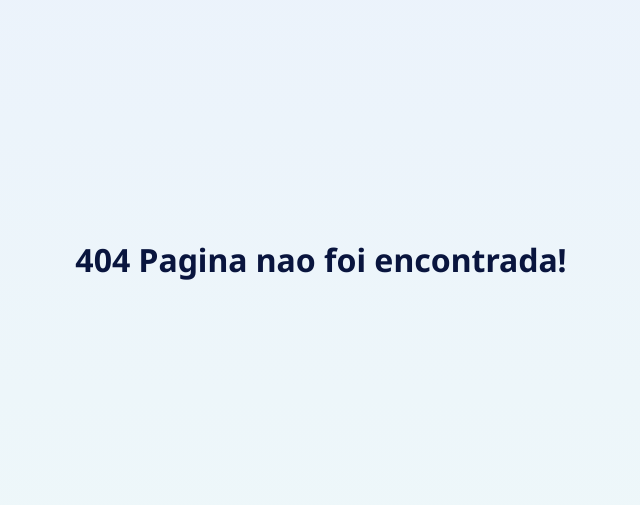
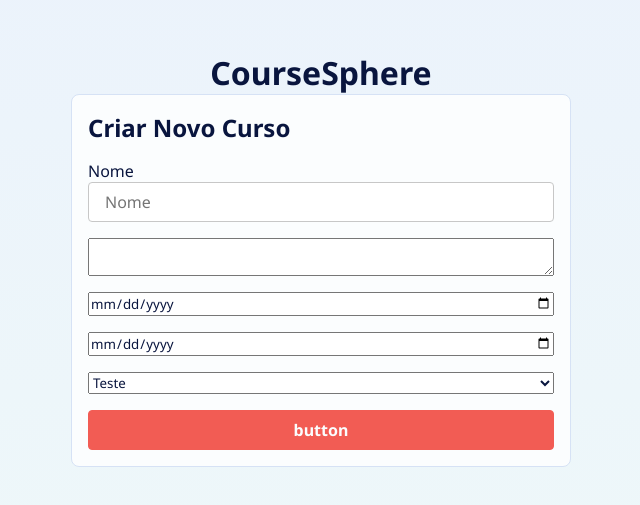
Before and after one commit to Jonas-petty/CourseSphere, a React (Vite) app: page /create/course in a window 1280 px wide. Before the commit this address had no page. Shown: the part 141-646 px from the top of the page, without its empty margins (319-959 px from the left). Built offline with nearby package versions, Linux system fonts and the light colour scheme.

Commit message:
feat: add CreateCourse Template

```diff
--- a/src/App.jsx
+++ b/src/App.jsx
@@ -7,6 +7,7 @@ import SignupPage from './components/pages/SignupPage.jsx'
 import HomePage from './components/pages/HomePage.jsx'
 import NotFoundPage from './components/pages/NotFoundPage.jsx'
 import CourseDetailsPage from './components/pages/CourseDetailsPage.jsx'
+import CreateCoursePage from './components/pages/CreateCoursePage.jsx'
 
 
 function App() {
@@ -21,6 +22,7 @@ function App() {
         <Route element={<ProtectedRoutes />}>
             <Route path='/' element={<HomePage />} />
             <Route path='/course/:courseId' element={<CourseDetailsPage />} />
+            <Route path='create/course' element={<CreateCoursePage />}/>
         </Route>
       </Routes>
     </BrowserRouter>
--- a/src/components/atoms/Text.jsx
+++ b/src/components/atoms/Text.jsx
@@ -2,6 +2,10 @@ import styled from "styled-components";
 
 const DefaultText = styled.h1`
     text-align: center;
+`;
+
+const MediumHeader = styled.h2`
+
 `;
 
 const LargeHeader = styled(DefaultText)`
@@ -15,6 +19,7 @@ function Text({ text = "Text Content", type = "default" }) {
     return (
         <>
             {type === "default" && <DefaultText>{text}</DefaultText>}
+            {type === "medium" && <MediumHeader>{text}</MediumHeader>}
             {type === "large" && <LargeHeader>{text}</LargeHeader>}
         </>
     );
--- a/src/components/organisms/Header.jsx
+++ b/src/components/organisms/Header.jsx
@@ -21,7 +21,7 @@ function Header() {
     return (
         <HeaderStyled>
             <Text />
-            <LinkTo to="/create-course" text="+ Criar Novo Curso" type="button"/>
+            <LinkTo to="/create/course" text="+ Criar Novo Curso" type="button"/>
         </HeaderStyled>
     );
 }
--- /dev/null
+++ b/src/components/pages/CreateCoursePage.jsx
@@ -0,0 +1,9 @@
+import CreateCourseTemplate from "../templates/CreateCourseTemplate";
+
+function CreateCoursePage() {
+    return (
+        <CreateCourseTemplate />
+     );
+}
+
+export default CreateCoursePage;
--- /dev/null
+++ b/src/components/templates/CreateCourseTemplate.jsx
@@ -0,0 +1,51 @@
+import styled from "styled-components";
+import Text from "../atoms/Text";
+import LabeledInput from "../molecules/LabeledInput";
+import Button from "../atoms/Button";
+const Container = styled.div`
+    background: var(--Light_Gradient);
+    height: 100vh;
+    display: flex;
+    flex-direction: column;
+    align-items: center;
+    justify-content: center;
+`;
+
+const Form = styled.form`
+    background-color: var(--Neutral_0);
+
+    border: 1px solid var(--Neutral_200);
+    border-radius: .5rem;
+    padding: 1rem;
+    width: 500px;
+    display: flex;
+    flex-direction: column;
+    gap: 1rem;
+`;
+
+function CreateCourseTemplate() {
+    return (
+        <Container>
+            <h1>CourseSphere</h1>
+            <Form>
+                <Text type="medium" text="Criar Novo Curso" />
+                <LabeledInput
+                    id="name"
+                    LabelText="Nome"
+                    type="text"
+                    placeholder="Nome"
+                    required={true}
+                />
+                <textarea name="description" id="description"></textarea>
+                <input type="date" name="" id="" />
+                <input type="date" name="" id="" />
+                <select>
+                    <option value="teste">Teste</option>
+                </select>
+                <Button type="submit" />
+            </Form>
+        </Container>
+    );
+}
+
+export default CreateCourseTemplate;
--- a/src/components/templates/HomeTemplate.jsx
+++ b/src/components/templates/HomeTemplate.jsx
@@ -22,6 +22,12 @@ function HomeTemplate({}) {
         <Container>
             <ContentContainer>
                 <Header className="header" />
+                <div>
+                    <h2>Seus Cursos</h2>
+                    <div className="filters">
+
+                    </div>
+                </div>
                 <main className="main">
                     <CourseCardList />
                 </main>
```
